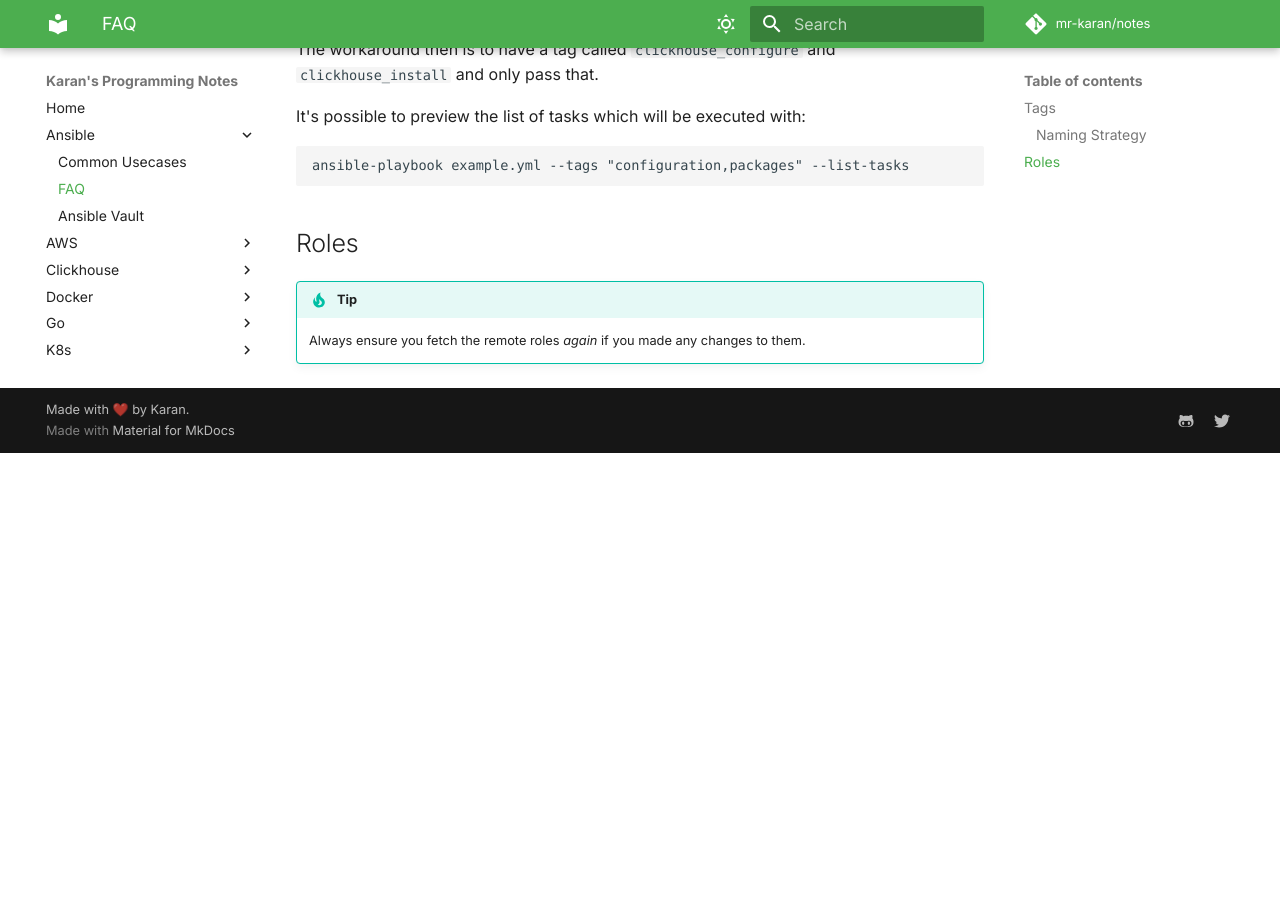
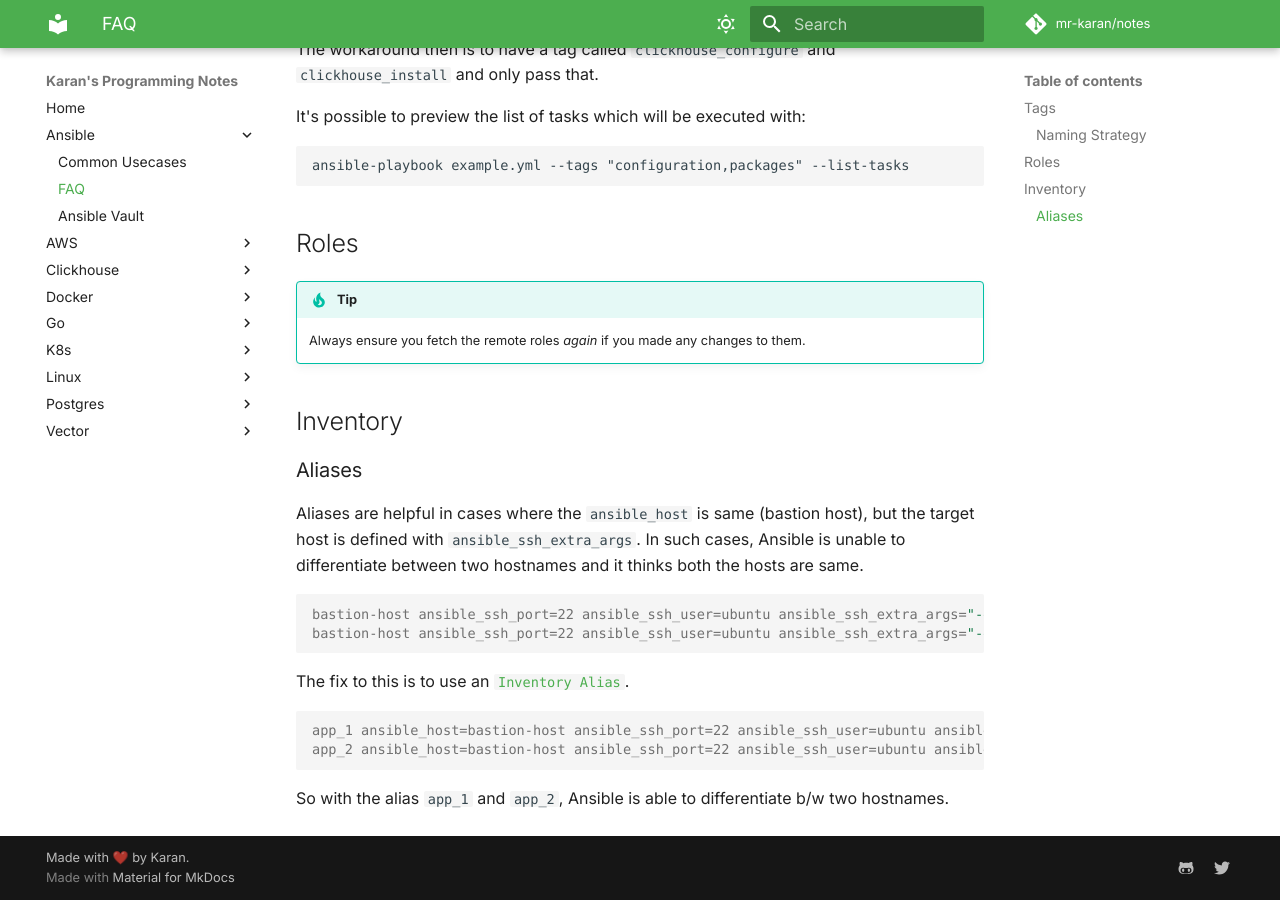
Before and after one commit to mr-karan/notes, an MkDocs documentation site: the page built from docs/ansible/faq.md, in a window 1280 px wide and 900 px high, scrolled down 1523 px. Built offline with MkDocs 1.6.1 and Material for MkDocs 9.7.7, drawn with Linux system fonts in a browser that asks for light colours; some web fonts are replaced; comment, search, counter and statistics services are not loaded; before the commit the page ends 1976 px from its top, so only the background shows below that.

Commit message:
chore: update notes

````diff
--- a/docs/ansible/faq.md
+++ b/docs/ansible/faq.md
@@ -77,3 +77,23 @@
 
 !!! tip
     Always ensure you fetch the remote roles _again_ if you made any changes to them.
+
+## Inventory
+
+### Aliases
+
+Aliases are helpful in cases where the `ansible_host` is same (bastion host), but the target host is defined with `ansible_ssh_extra_args`. In such cases, Ansible is unable to differentiate between two hostnames and it thinks both the hosts are same.
+
+```ini
+bastion-host ansible_ssh_port=22 ansible_ssh_user=ubuntu ansible_ssh_extra_args="-o 'Hostname 1.1.1.1'"
+bastion-host ansible_ssh_port=22 ansible_ssh_user=ubuntu ansible_ssh_extra_args="-o 'Hostname 2.2.2.2'"
+```
+
+The fix to this is to use an [`Inventory Alias`](https://docs.ansible.com/ansible/latest/user_guide/intro_inventory.html#inventory-aliases).
+
+```ini
+app_1 ansible_host=bastion-host ansible_ssh_port=22 ansible_ssh_user=ubuntu ansible_ssh_extra_args="-o 'Hostname 1.1.1.1'"
+app_2 ansible_host=bastion-host ansible_ssh_port=22 ansible_ssh_user=ubuntu ansible_ssh_extra_args="-o 'Hostname 2.2.2.2'"
+```
+
+So with the alias `app_1` and `app_2`, Ansible is able to differentiate b/w two hostnames.
````
Also changed, not shown: docs/linux/snippets.md (+8 -0 lines).
